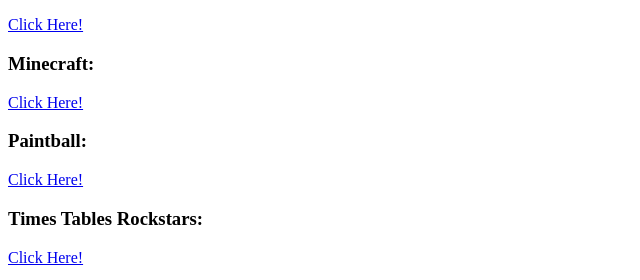
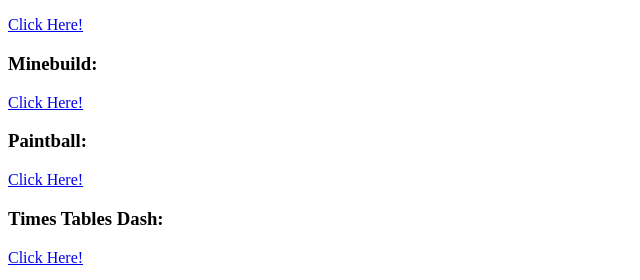
Before and after one commit to ThomasB007/Main, a plain HTML site: page index.html in a window 1280 px wide. Shown: the part 290-570 px from the top of the page, 0-640 px from the left. Drawn offline with Linux system fonts and the light colour scheme.

Commit message:
Update index.html

```diff
--- a/index.html
+++ b/index.html
@@ -25,7 +25,7 @@
 
     <h3> </h3>
 
-    <h3>Minecraft:</h3>
+    <h3>Minebuild:</h3>
     <a href="https://thomasb007.github.io/MineCraft/" target="_blank">Click Here!</a>
 
     <h3> </h3>
@@ -35,7 +35,7 @@
 
     <h3> </h3>
 
-    <h3>Times Tables Rockstars:</h3>
+    <h3>Times Tables Dash:</h3>
     <a href="https://thomasb007.github.io/TTRockstars/" target="_blank">Click Here!</a>
 
     <h3> </h3>
```
